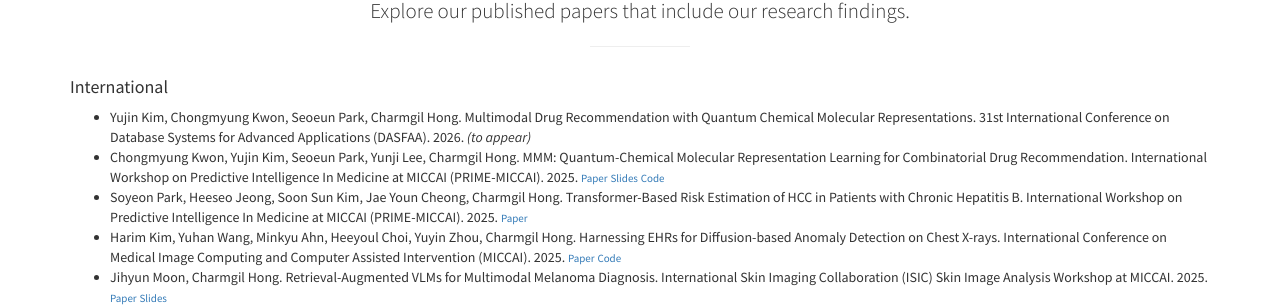
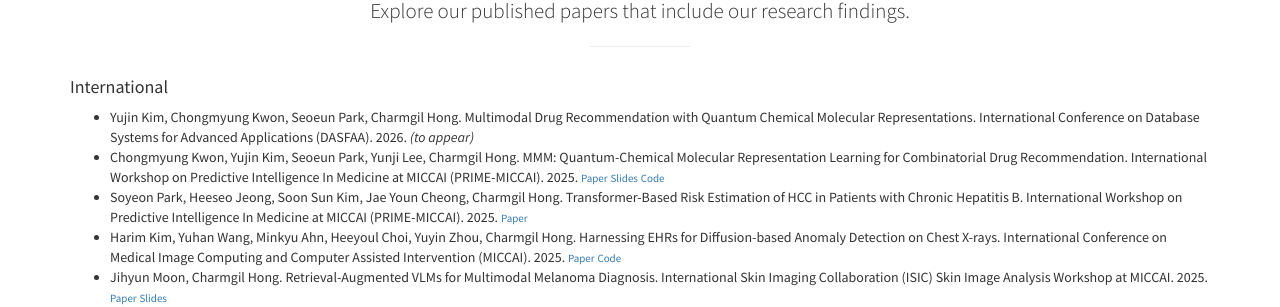
Before and after one commit to nth221/nth221.github.io, a Jekyll site: the page built from index.html, in a window 1280 px wide and 900 px high, scrolled down 3470 px. Shown: the part 152-459 px from the top of the window. Built offline with Jekyll 4.4.1, drawn with Linux system fonts in a browser that asks for light colours.

Commit message:
modified:   _includes/portfolio.html

```diff
--- a/_includes/portfolio.html
+++ b/_includes/portfolio.html
@@ -9,7 +9,7 @@
           <div class="col-lg-12 text-justify">
             <h4>International</h4>
             <ul class="publication-list">
-              <li>Yujin Kim, Chongmyung Kwon, Seoeun Park, Charmgil Hong. Multimodal Drug Recommendation with Quantum Chemical Molecular Representations. 31st International Conference on Database Systems for Advanced Applications (DASFAA). 2026. <em>(to appear)</em>
+              <li>Yujin Kim, Chongmyung Kwon, Seoeun Park, Charmgil Hong. Multimodal Drug Recommendation with Quantum Chemical Molecular Representations. International Conference on Database Systems for Advanced Applications (DASFAA). 2026. <em>(to appear)</em>
               </li>
               <li>Chongmyung Kwon, Yujin Kim, Seoeun Park, Yunji Lee, Charmgil Hong. MMM: Quantum-Chemical Molecular Representation Learning for Combinatorial Drug Recommendation. International Workshop on Predictive Intelligence In Medicine at MICCAI (PRIME-MICCAI). 2025.
               	<span class="res"><a href="https://link.springer.com/chapter/10.1007/978-3-032-07904-6_21" target="_blank">Paper</a></span>
```
